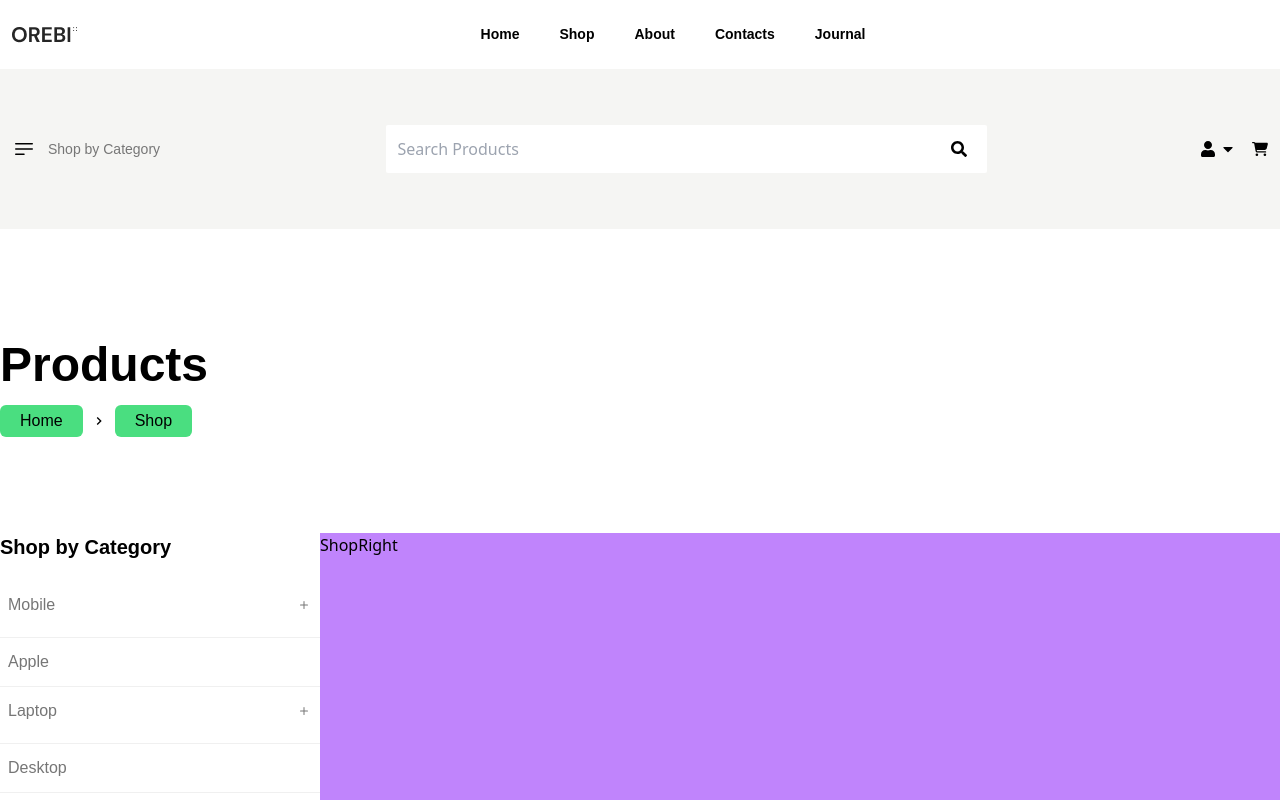
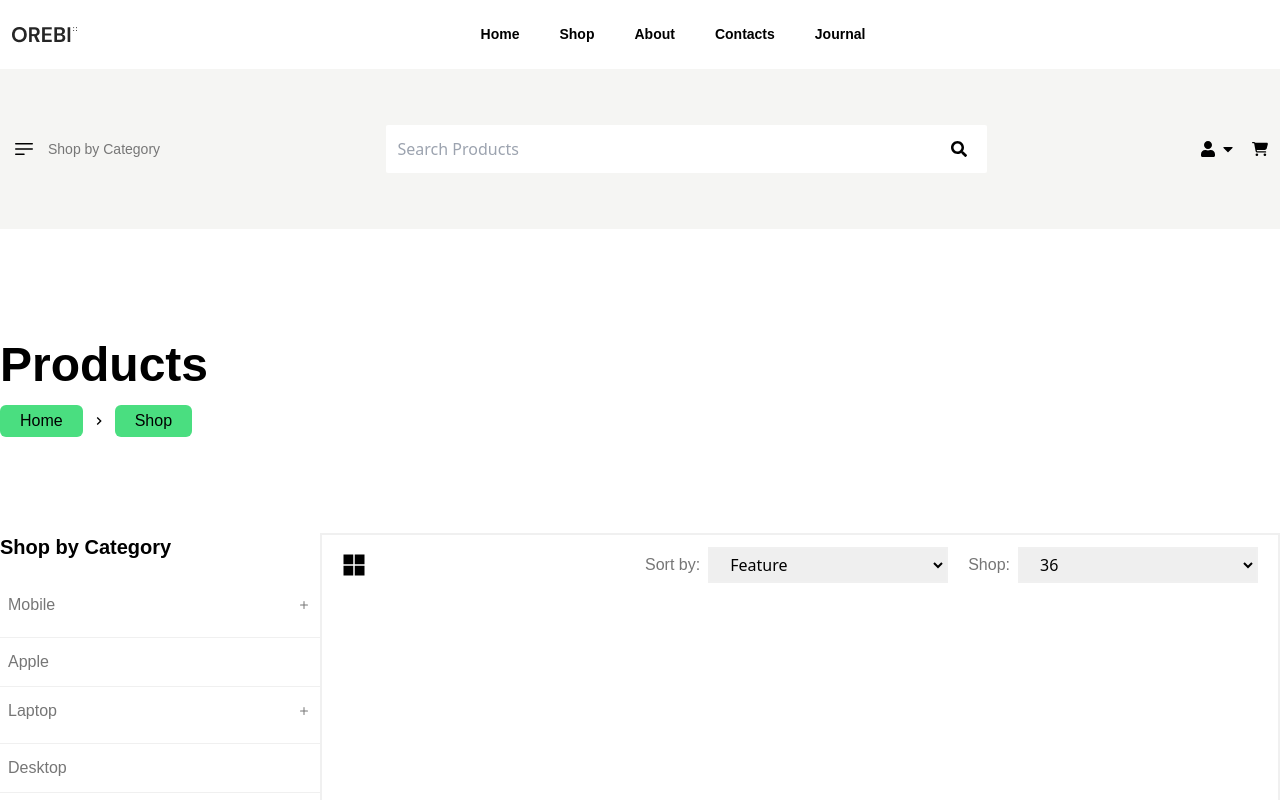
Before and after one commit to mahmudulhasanprodan/OREBI, a React (Vite) app: page /Shop in a window 1280 px wide. Shown: the top 800 px of the page. Built offline with nearby package versions, Linux system fonts and the light colour scheme.

Commit message:
shop right part top done

```diff
--- a/Data/Data.js
+++ b/Data/Data.js
@@ -205,3 +205,21 @@ export const ShopByPrice = [
   { id: 4, title: "$30.00 - $39.99" },
   { id: 5, title: "$40.00 - $69.99" },
 ];
+
+export const ShortByItem = [
+  { id: 1, shortItem: "Phone"},
+  { id: 2, shortItem: "Cloths"},
+  { id: 3, shortItem: "Sunglass"},
+  { id: 4, shortItem: "Bags"},
+  { id: 4, shortItem: "Women"},
+
+];
+
+export const ShoptByItem = [
+  { id: 1, shortItem: 20},
+  { id: 2, shortItem: 36},
+  { id: 3, shortItem: 40},
+  { id: 4, shortItem: 25},
+  { id: 4, shortItem: 22},
+
+];
--- /dev/null
+++ b/src/CommonComponent/ShopLeftItem/ProductRightTop.jsx
@@ -0,0 +1,89 @@
+import React, { useState } from 'react'
+import { FaBars } from "react-icons/fa";
+import { IoGridSharp } from "react-icons/io5";
+import {ShortByItem, ShoptByItem} from "../../../Data/Data"
+import Flex from '../Flex/Flex';
+
+const ProductRightTop = () => {
+
+    const[ShortProduct, setShortProduct] = useState(ShortByItem);
+    const[ShopProduct, setShopProduct] = useState(ShoptByItem);
+
+  return (
+    <>
+      <Flex className={"items-center justify-between"}>
+        <div>
+          <IoGridSharp  className="text-2xl cursor-pointer"/>
+        </div>
+        <Flex className={"items-center justify-between"}>
+            <div>
+            <Flex className={"items-center"}>
+          <h2 className="text-secondary_font_color font-DMsans text-base font-normal mr-2">
+            Sort by:
+          </h2>
+          <div>
+            <div>
+              <select
+                name="sort"
+                id="sort"
+                className="px-4 min-w-[240px] py-1 cursor-pointer border-2 border-[#F0F0F0]"
+              >
+                <option
+                  value="feature"
+                  className="text-secondary_font_color font-DMsans text-base font-normal"
+                >
+                  Feature
+                </option>
+                {ShortProduct?.map((items) => (
+                  <option
+                    value={items.shortItem}
+                    key={items.shortItem}
+                    className="text-secondary_font_color font-DMsans text-base font-normal"
+                  >
+                    {items.shortItem}
+                  </option>
+                ))}
+              </select>
+            </div>
+          </div>
+        </Flex>
+            </div>
+            <div className="ml-5">
+            <Flex className={"items-center"}>
+          <h2 className="text-secondary_font_color font-DMsans text-base font-normal mr-2">
+            Shop:
+          </h2>
+          <div>
+            <div>
+              <select
+                name="sort"
+                id="sort"
+                className="px-4 min-w-[240px] py-1 cursor-pointer border-2 border-[#F0F0F0]"
+              >
+                <option
+                  value="feature"
+                  className="text-secondary_font_color font-DMsans text-base font-normal"
+                >
+                  36
+                </option>
+                {ShoptByItem?.map((items) => (
+                  <option
+                    value={items.shortItem}
+                    key={items.shortItem}
+                    className="text-secondary_font_color font-DMsans text-base font-normal"
+                  >
+                    {items.shortItem}
+                  </option>
+                ))}
+              </select>
+            </div>
+          </div>
+        </Flex>
+            </div>
+        </Flex>
+      </Flex>
+    </>
+  );
+}
+
+export default ProductRightTop
--- a/src/Pages/Shop/Shop.jsx
+++ b/src/Pages/Shop/Shop.jsx
@@ -19,7 +19,7 @@ const Shop = () => {
                <div className="py-20">
                <Flex>
                     <ShopLeft className={"w-[25%] "}/>
-                    <ShopRight className={"w-[75%] bg-purple-400"}/>
+                    <ShopRight className={"w-[75%] border-2 border-[#F0F0F0] px-5 py-3"}/>
                 </Flex>
                </div>
             </div>
--- a/src/ShopComponent/ShopRight/ShopRight.jsx
+++ b/src/ShopComponent/ShopRight/ShopRight.jsx
@@ -1,11 +1,14 @@
 import React from 'react'
+import ProductRightTop from '../../CommonComponent/ShopLeftItem/ProductRightTop';
 
 const ShopRight = ({className}) => {
   return (
     <>
-      <div className={className}>ShopRight</div>
+      <div className={className}>
+        <ProductRightTop />
+      </div>
     </>
-  )
+  );
 }
 
 export default ShopRight
```
